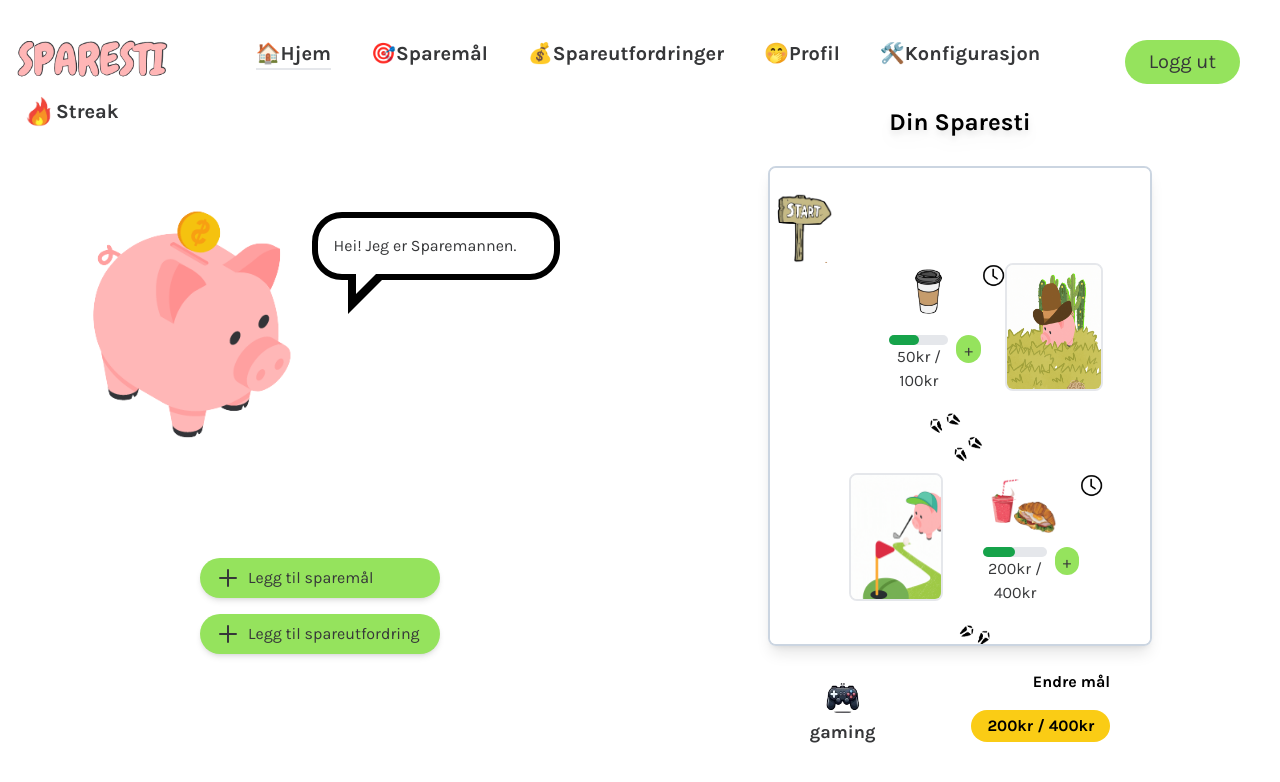
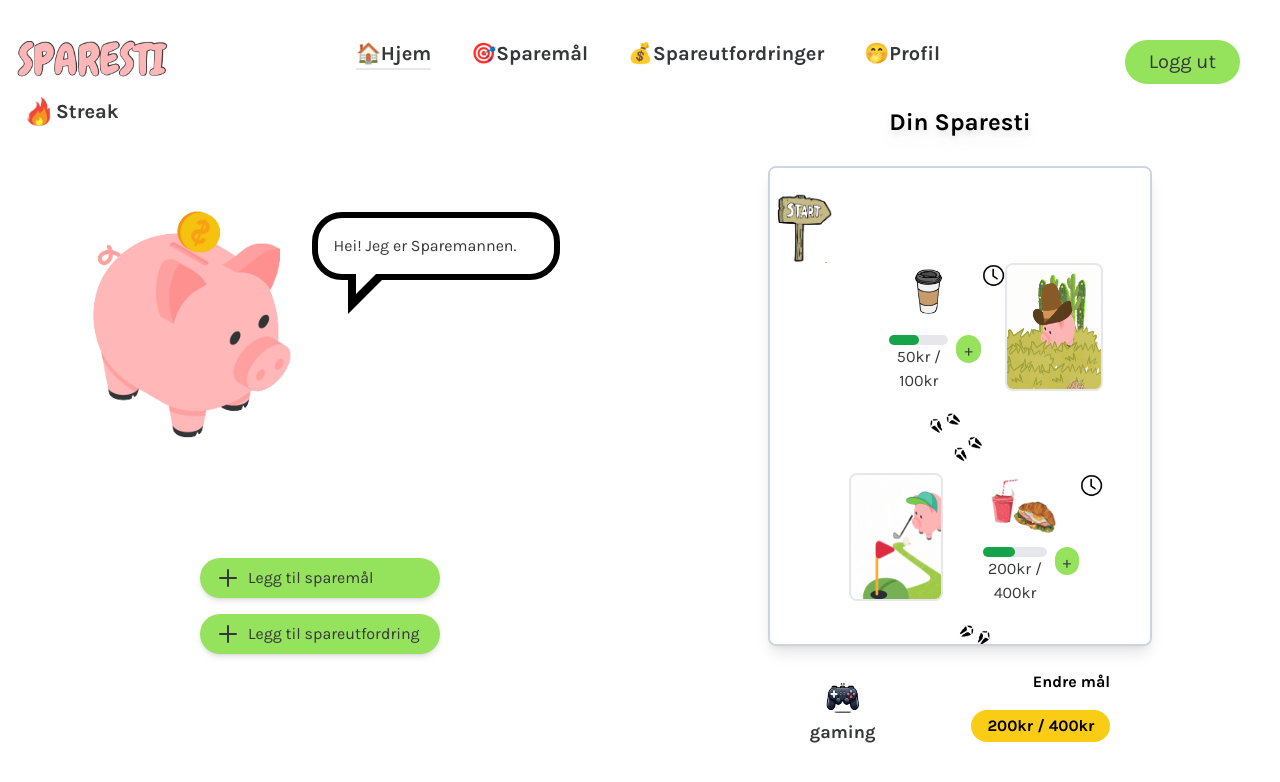
Before and after one commit to haruixu/SpareStiFrontend, a Vue app: page /hjem in a window 1280 px wide. Shown: the top 782 px of the page. Built offline with nearby package versions, Linux system fonts and the light colour scheme.

Commit message:
fix: removed config from navbar

```diff
--- a/src/components/NavBarComponent.vue
+++ b/src/components/NavBarComponent.vue
@@ -25,9 +25,6 @@
             <router-link to="/profil" class="nav-link" active-class="border-b-2"
                 >🤭Profil</router-link
             >
-            <router-link to="/konfigurasjonSteg1" class="nav-link" active-class="border-b-2"
-                >🛠️Konfigurasjon</router-link
-            >
             <button
                 @click="logout"
                 class="hidden sm:flex absolute right-10 py-2 px-6 rounded-full focus:outline-none focus:ring focus:ring-black-300"
@@ -50,9 +47,6 @@
             >💰Spareutfordringer</router-link
         >
         <router-link to="/profil" @click="menuOpen = false">🤭Profil</router-link>
-        <router-link to="/konfigurasjonSteg1" @click="menuOpen = false"
-            >🛠️Konfigurasjon</router-link
-        >
         <button
             @click="logout"
             class="py-2 px-6 mx-auto rounded-full focus:outline-none focus:ring focus:ring-black-300 bg-transparent"
```
